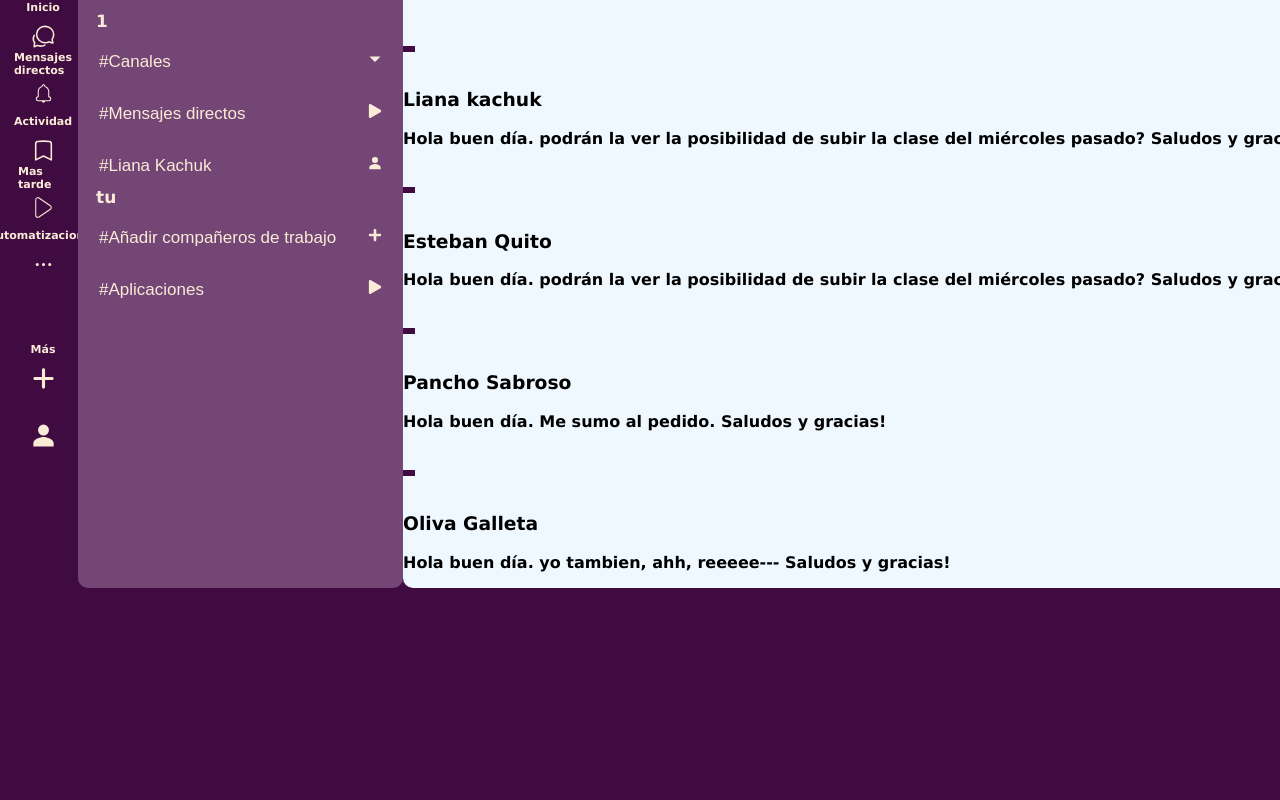
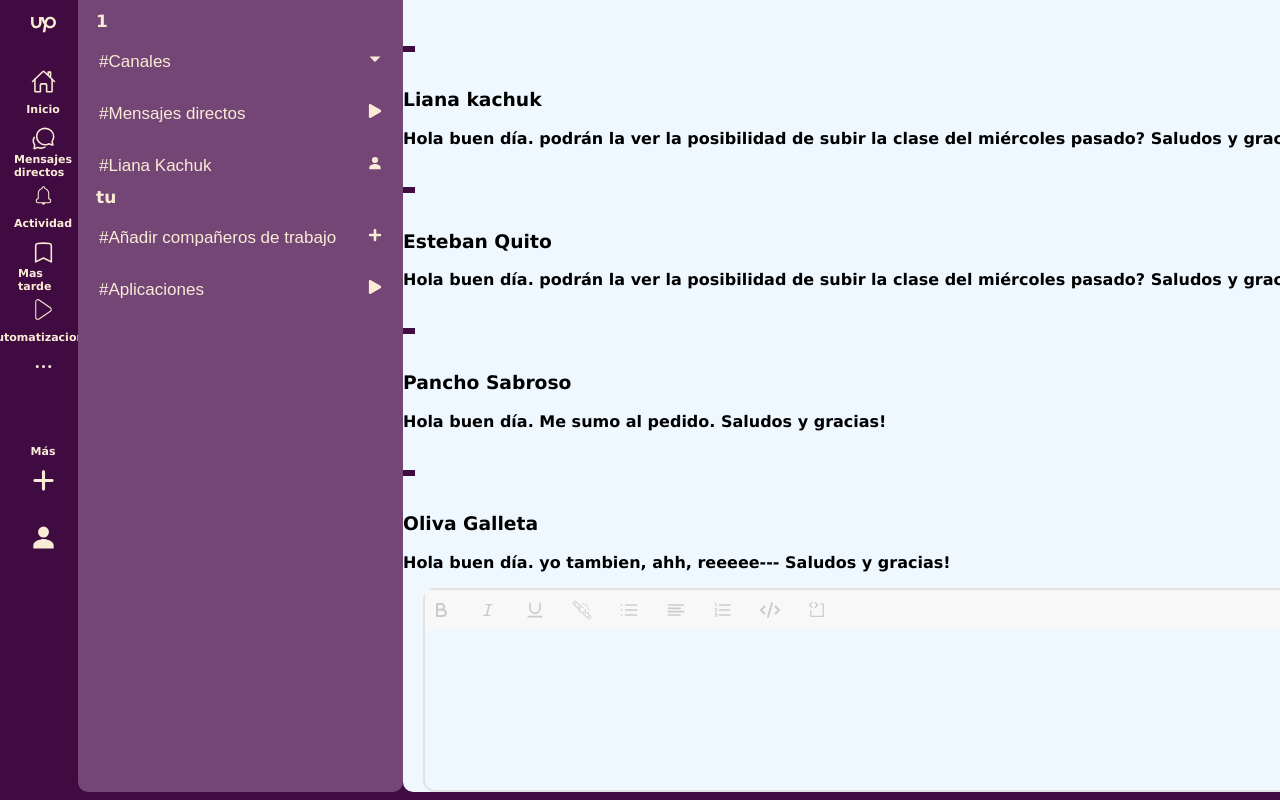
Before and after one commit to LianaMalvina/Proyecto-Slack, a React (Vite) app: page /inicio/home in a window 1280 px wide. Shown: the part 265-1065 px from the top of the page. Before the commit the page ends 861 px from the top, so only its background shows below. Built offline with nearby package versions, Linux system fonts and the light colour scheme.

Commit message:
segunda modificacion

```diff
--- a/src/Componentes/ChatPrincipal/Chat.jsx
+++ b/src/Componentes/ChatPrincipal/Chat.jsx
@@ -1,15 +1,16 @@
 import React from 'react'
+import EnviarMensaje from './EnviarMensaje/EnviarMensaje'
+
 
 
 
 const Chat = (props) => {
-    const ChatJSX = props.chats.map((chat)=>
-{
-    return(
-        <div>
+  const ChatJSX = props.chats.map((chat) => {
+    return (
+      <div key={chat.id}>
         <div classNamen='primer-titulo'>
           <h2>{chat.titulo}</h2>
-        <img src='' alt=''/>
+          <img src='' alt='' />
           <span>{chat.cantidad}</span>
           <span></span>
         </div>
@@ -19,7 +20,6 @@ const Chat = (props) => {
         <div className='chat'>
           <span>{chat.fecha}</span><h3>{chat.nombre}</h3><p>{chat.mensaje}</p>
         </div>
-
       </div>
     )
   })
@@ -27,9 +27,14 @@ const Chat = (props) => {
 
 
   return (
+  <>
     <div>
       {ChatJSX}
     </div>
+        <div className='enviar-mensaje'>
+       <EnviarMensaje/>
+        </div>
+        </>
   )
 }
 
--- /dev/null
+++ b/src/Componentes/ChatPrincipal/EnviarMensaje/EnviarMensaje.jsx
@@ -0,0 +1,55 @@
+import React from 'react'
+import './enviarmsj.css'
+import { MdFoggy, MdFormatListNumbered } from "react-icons/md";
+import { FiList, FiAlignLeft } from "react-icons/fi";
+import { FaCode  } from "react-icons/fa6";
+import { LuUnderline } from "react-icons/lu";
+import { GoBold } from "react-icons/go";
+import { GiBreakingChain } from "react-icons/gi";
+import { PiCodeBlock } from "react-icons/pi";
+import { RxFontItalic } from "react-icons/rx";
+
+
+
+const EnviarMensaje = () => {
+
+
+        return(
+            <>
+            <div className='contenedor-form-msj'>
+                <div className='contenedor-nav-msj'>
+                    <div className='iconos-nav-msj'>
+                        <button className='botones-msj-nav'><GoBold/></button>
+                    </div>
+                    <div className='iconos-nav-msj'>
+                        <button className='botones-msj-nav'><RxFontItalic/></button>
+                    </div>
+                    <div className='iconos-nav-msj'>
+                    <button className='botones-msj-nav'><LuUnderline/></button>
+                </div>
+                <div className='iconos-nav-msj'>
+                        <button className='botones-msj-nav'><GiBreakingChain/></button>
+                    </div>
+                    <div className='iconos-nav-msj'>
+                        <button className='botones-msj-nav'><FiList/></button>
+                    </div>
+                    <div className='iconos-nav-msj'>
+                        <button className='botones-msj-nav'><FiAlignLeft/></button>
+                    </div>
+                    <div className='iconos-nav-msj'>
+                        <button className='botones-msj-nav'><MdFormatListNumbered/></button>
+                    </div>
+                    <div className='iconos-nav-msj'>
+                        <button className='botones-msj-nav'><FaCode/></button>
+                    </div>
+                    <div className='iconos-nav-msj'>
+                        <button className='botones-msj-nav'><PiCodeBlock/></button>
+                    </div>
+                </div>
+            </div>
+            </>
+        )
+    }
+
+
+export default EnviarMensaje
--- /dev/null
+++ b/src/Componentes/ChatPrincipal/EnviarMensaje/enviarmsj.css
@@ -0,0 +1,42 @@
+.contenedor-form-msj{
+    width: 95%;
+    min-height: 200px;
+    border: solid 2px #e2e2e2;
+    border-radius: 12px;
+    justify-content: center;
+    margin-left: 20px;
+}
+
+.contenedor-nav-msj{
+    display: flex;
+    flex-direction: row;
+    width: 100%;
+    justify-content: normal;
+    background-color: #f8f8f8;
+    gap: 15px;
+
+
+}
+.iconos-nav-msj{
+    display: flex;
+    flex-direction: row;
+    align-items: center;
+    height: 40px;
+    justify-content: normal;
+    background-color: #f8f8f8;
+    gap: 15px;
+
+
+}
+.botones-msj-nav{
+    display: flex;
+    flex-direction: row;
+    font-size: 20px;
+    justify-content: normal;
+    align-content: center;
+    color: #cbcbcb;
+    background-color: #f8f8f8;
+    gap: 15px;
+
+
+}
--- a/src/Componentes/ChatPrincipal/chatstilo.css
+++ b/src/Componentes/ChatPrincipal/chatstilo.css
@@ -0,0 +1,4 @@
+.enviar-mensaje{
+    display: flex;
+    flex-direction: row;
+}
```
Also changed, not shown: src/Componentes/ChatPrincipal/EnviarMensaje/enviar_mensaje.js (added, +38 -0 lines), src/Componentes/ChatPrincipal/EnviarMensaje/enviariconos.js (added, +25 -0 lines). Lines whose indentation alone changed are shown as unchanged.
